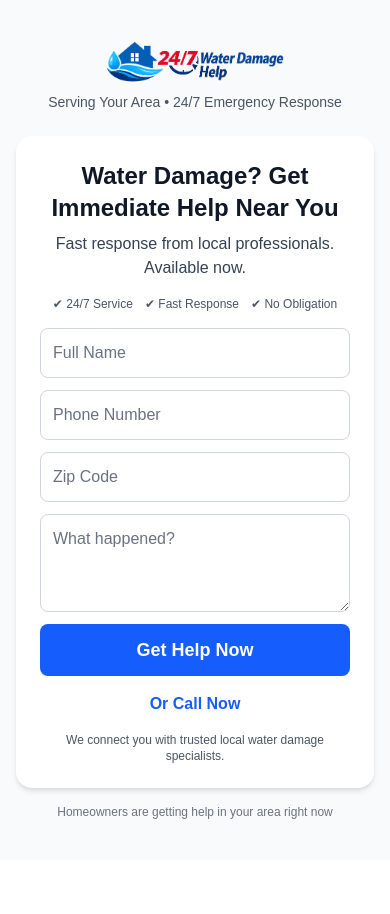
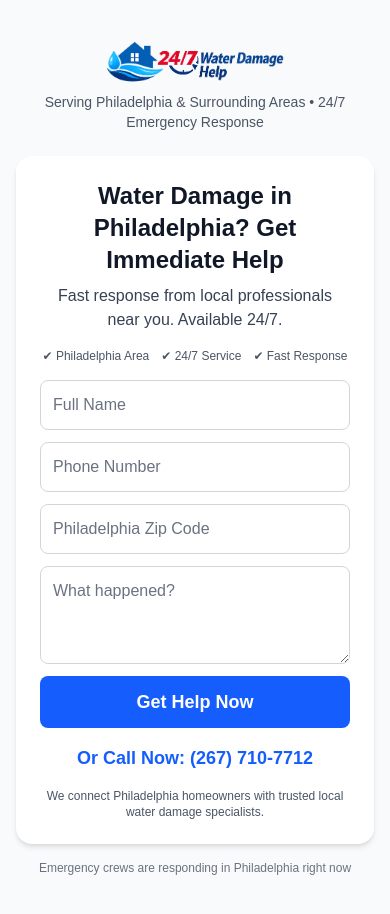
Before and after one commit to ERGProperties/water-damage-site, a Next.js app: page / in a window 390 px wide. Before the commit the page ends 860 px from the top, so only its background shows below. Built offline with nearby package versions, Linux system fonts and the light colour scheme.

Commit message:
Localize site to Philadelphia and add phone number

```diff
--- a/app/page.tsx
+++ b/app/page.tsx
@@ -44,8 +44,8 @@ export default function Home() {
             priority
             className="mb-2"
           />
-          <p className="text-sm text-gray-600">
-            Serving Your Area • 24/7 Emergency Response
+          <p className="text-sm text-gray-600 text-center">
+            Serving Philadelphia & Surrounding Areas • 24/7 Emergency Response
           </p>
         </div>
 
@@ -53,17 +53,18 @@ export default function Home() {
         <div className="bg-white p-6 rounded-2xl shadow-md">
 
           <h1 className="text-2xl font-bold text-center mb-2 text-gray-900">
-            Water Damage? Get Immediate Help Near You
+            Water Damage in Philadelphia? Get Immediate Help
           </h1>
 
           <p className="text-center text-gray-700 mb-4">
-            Fast response from local professionals. Available now.
+            Fast response from local professionals near you. Available 24/7.
           </p>
 
+          {/* TRUST */}
           <div className="flex justify-center gap-3 text-xs text-gray-600 mb-4">
+            <span>✔ Philadelphia Area</span>
             <span>✔ 24/7 Service</span>
             <span>✔ Fast Response</span>
-            <span>✔ No Obligation</span>
           </div>
 
           {/* FORM */}
@@ -88,7 +89,7 @@ export default function Home() {
             <input
               type="text"
               name="zip"
-              placeholder="Zip Code"
+              placeholder="Philadelphia Zip Code"
               required
               className="border border-gray-300 p-3 rounded-lg text-gray-900 placeholder-gray-500 bg-white"
             />
@@ -110,22 +111,24 @@ export default function Home() {
 
           </form>
 
-          {/* CALL */}
+          {/* CALL CTA */}
           <a
-            href="tel:+1234567890"
-            className="block text-center mt-4 text-blue-600 font-semibold"
+            href="tel:+12677107712"
+            className="block text-center mt-4 text-blue-600 font-semibold text-lg"
           >
-            Or Call Now
+            Or Call Now: (267) 710-7712
           </a>
 
+          {/* TRUST TEXT */}
           <p className="text-xs text-gray-600 mt-4 text-center">
-            We connect you with trusted local water damage specialists.
+            We connect Philadelphia homeowners with trusted local water damage specialists.
           </p>
 
         </div>
 
+        {/* URGENCY */}
         <p className="text-center text-xs text-gray-500 mt-4">
-          Homeowners are getting help in your area right now
+          Emergency crews are responding in Philadelphia right now
         </p>
 
       </div>
```
